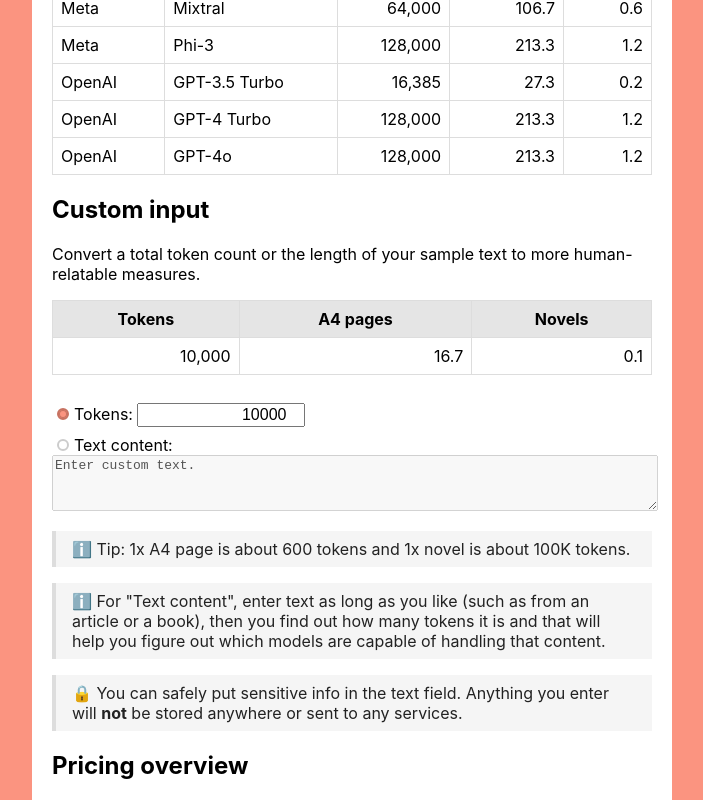
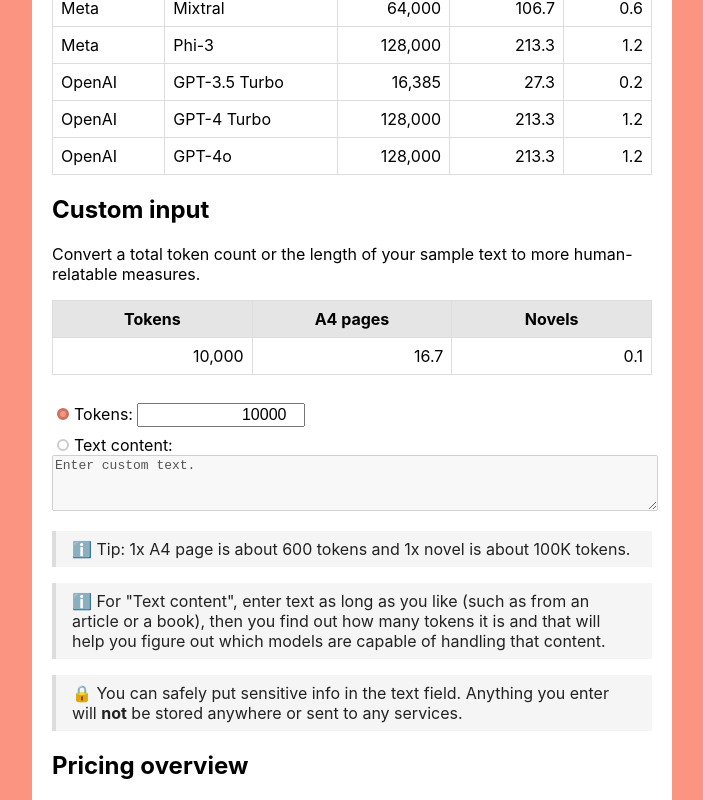
Before and after one commit to MichaelCurrin/token-translator, a React (Create React App) app: page / in a window 1280 px wide. Shown: the part 1477-2277 px from the top of the page, without its empty margins (288-991 px from the left). Built offline with nearby package versions, Linux system fonts and the light colour scheme.

Commit message:
feat: add CSS

```diff
--- a/src/components/Custom/ResultTable.jsx
+++ b/src/components/Custom/ResultTable.jsx
@@ -1,6 +1,6 @@
 function ResultTable({ result }) {
   return (
-    <table>
+    <table id="result-table">
       <thead>
         <tr>
           <th>Tokens</th>
--- a/src/components/Custom/index.css
+++ b/src/components/Custom/index.css
@@ -1,3 +1,8 @@
 input {
   text-align: right;
 }
+
+/* Stop columns for changing width as input changes. */
+#result-table th {
+  width: 30%;
+}
```
